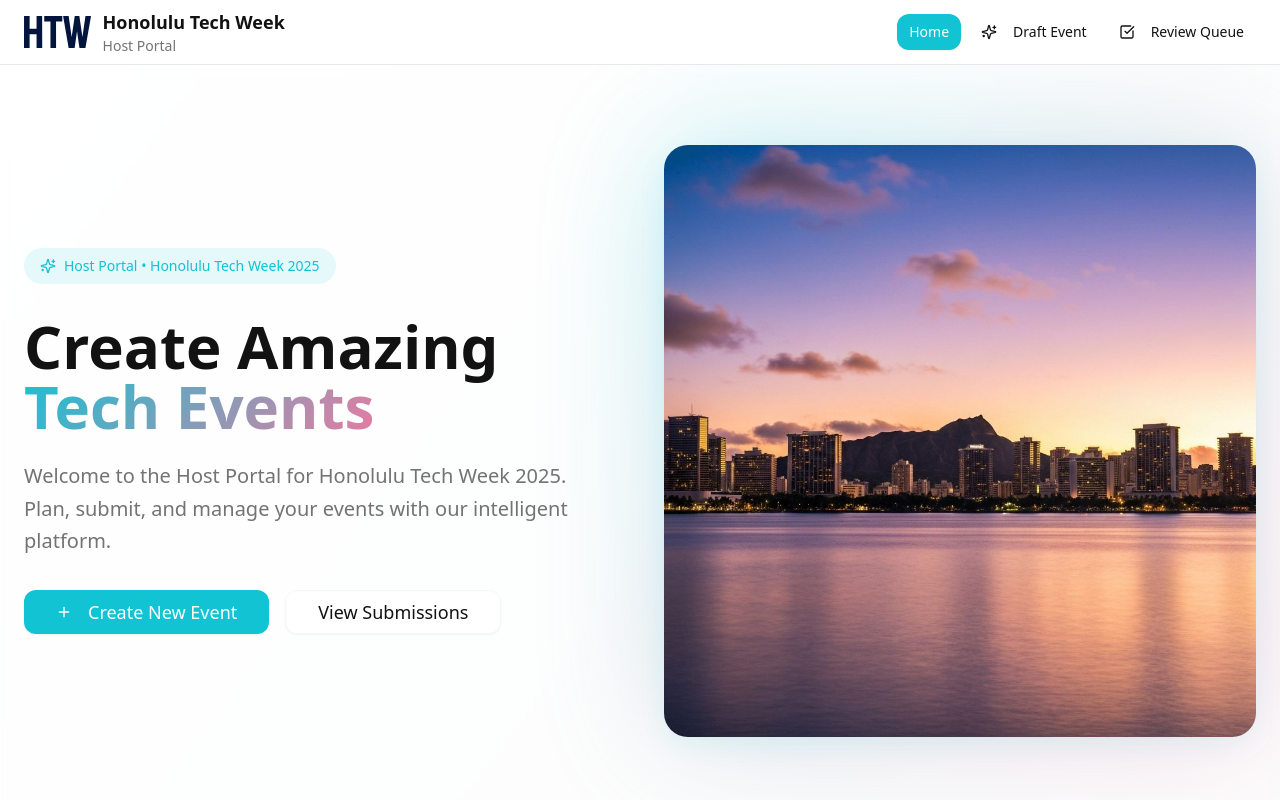
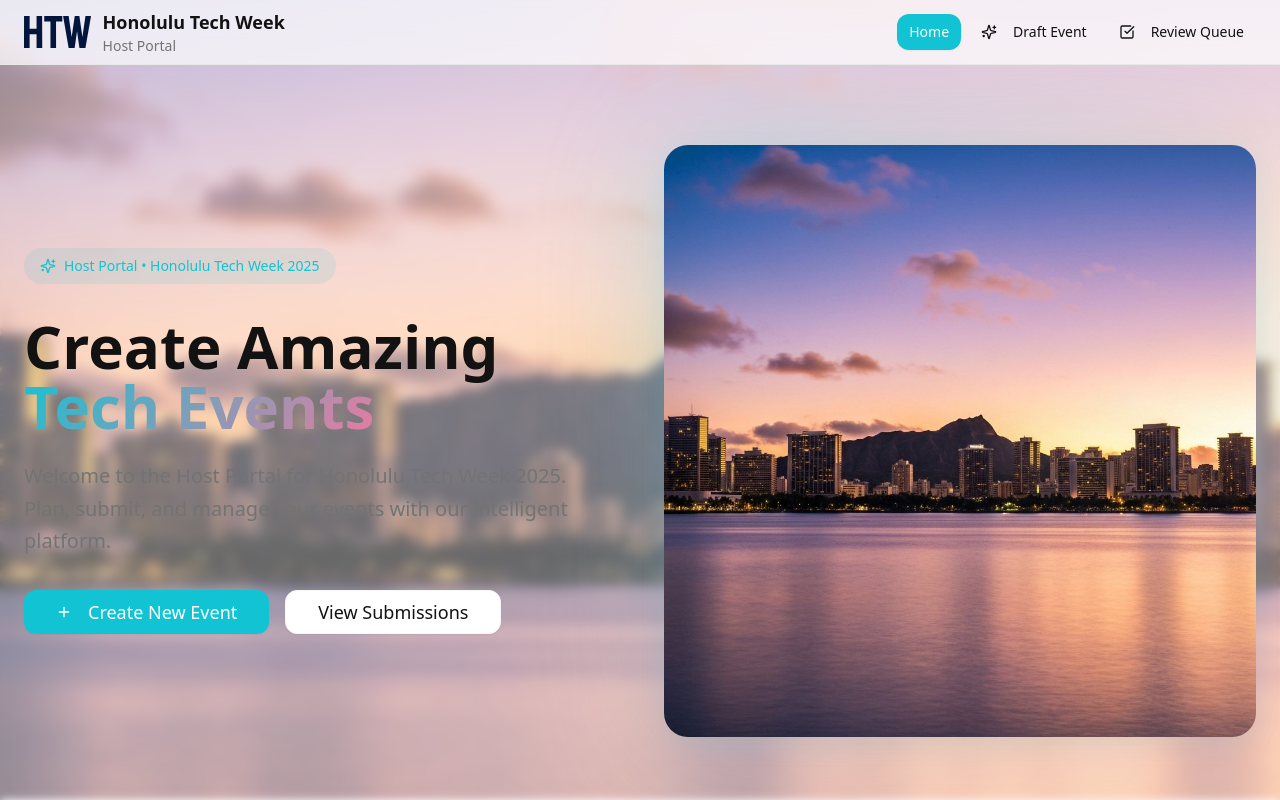
Before and after one commit to HTW-Copilot/event-pilot-studio, a React (Vite) app: page / in a window 1280 px wide. Shown: the top 800 px of the page. Built offline with nearby package versions, Linux system fonts and the light colour scheme; the HTML template or start-up script is replaced by a standard one.

Commit message:
Add background image

```diff
--- a/src/index.css
+++ b/src/index.css
@@ -138,3 +138,13 @@ All colors MUST be HSL.
     @apply bg-background text-foreground;
   }
 }
+
+/* Custom Animations */
+@keyframes slide-left-to-right {
+  0% {
+    transform: translateX(-10%);
+  }
+  100% {
+    transform: translateX(10%);
+  }
+}
--- a/src/pages/HTWDashboard.tsx
+++ b/src/pages/HTWDashboard.tsx
@@ -4,6 +4,7 @@ import { Sparkles, Users, Calendar, BarChart3, Plus, CheckCircle, Clock, AlertCi
 import { Link } from "react-router-dom";
 import htwLogoLong from "@/assets/htw-logo-long.svg";
 import honoluluSkyline from "@/assets/honolulu-skyline.png";
+import honoluluSkylineSunset from "@/assets/honolulu-skyline-sunset.png";
 
 const HTWDashboard = () => {
   const mockEvents = [
@@ -47,9 +48,27 @@ const HTWDashboard = () => {
   };
 
   return (
-    <div className="min-h-screen bg-gradient-to-br from-background to-accent/30">
-      {/* Hero Section */}
-      <section className="relative py-20 px-6 overflow-hidden">
+    <div className="min-h-screen bg-gradient-to-br from-background to-accent/30 relative overflow-hidden">
+      {/* Animated Background */}
+      <div className="fixed inset-0 z-0">
+        <div className="absolute inset-0 animate-slide-in-right"
+             style={{
+               backgroundImage: `url(${honoluluSkylineSunset})`,
+               backgroundSize: 'cover',
+               backgroundPosition: 'center',
+               backgroundRepeat: 'no-repeat',
+               animation: 'slide-left-to-right 20s linear infinite',
+               width: '120%',
+               height: '100%'
+             }}>
+        </div>
+        <div className="absolute inset-0 bg-background/40 backdrop-blur-sm"></div>
+      </div>
+
+      {/* Content */}
+      <div className="relative z-10">
+        {/* Hero Section */}
+        <section className="relative py-20 px-6 overflow-hidden">
         <div className="absolute inset-0 bg-gradient-subtle backdrop-blur-sm"></div>
         <div className="relative max-w-7xl mx-auto">
           <div className="grid lg:grid-cols-2 gap-12 items-center">
@@ -174,6 +193,7 @@ const HTWDashboard = () => {
           </div>
         </div>
       </section>
+      </div>
     </div>
   );
 };
```
Also changed, not shown: src/assets/honolulu-skyline-sunset.png (added).
